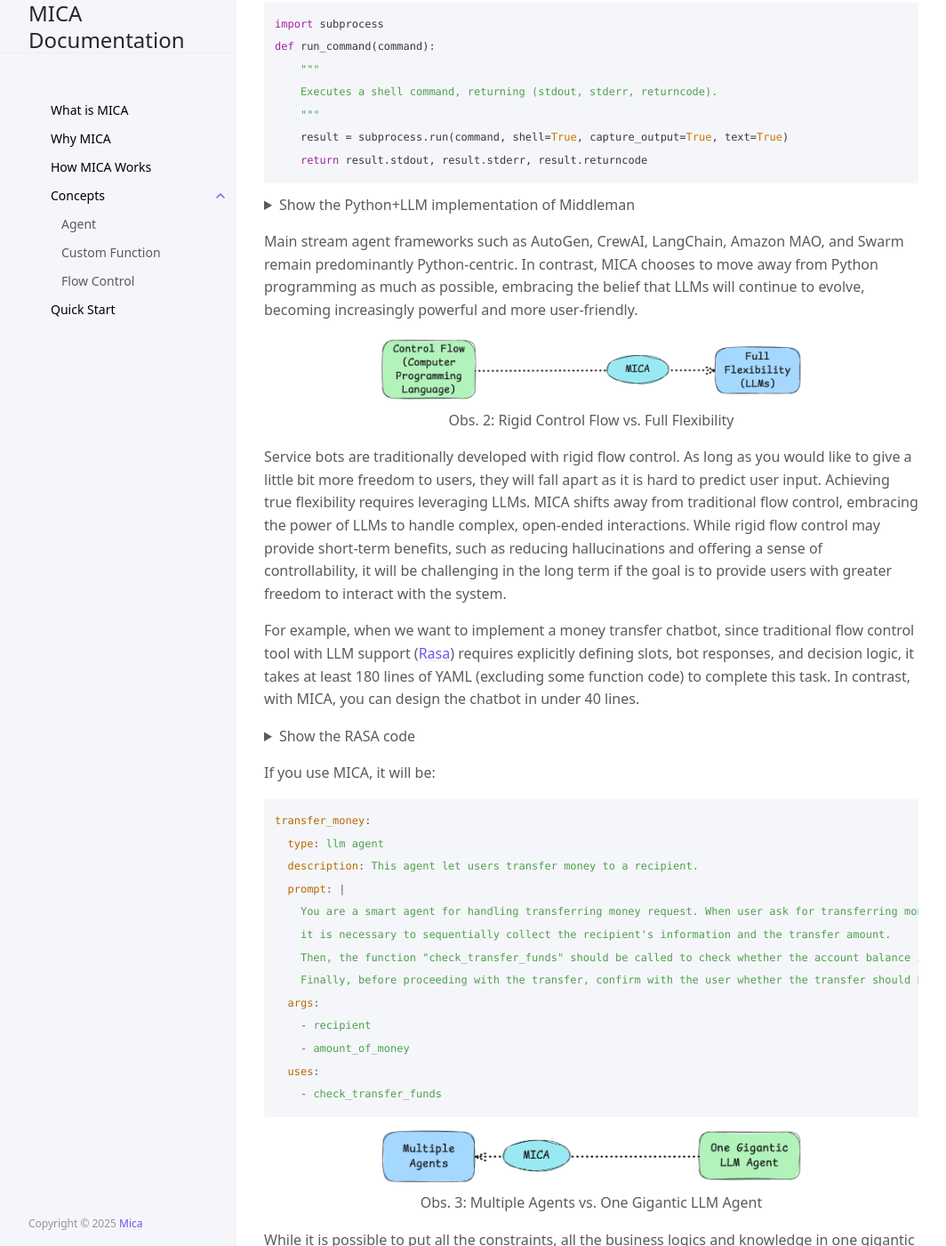
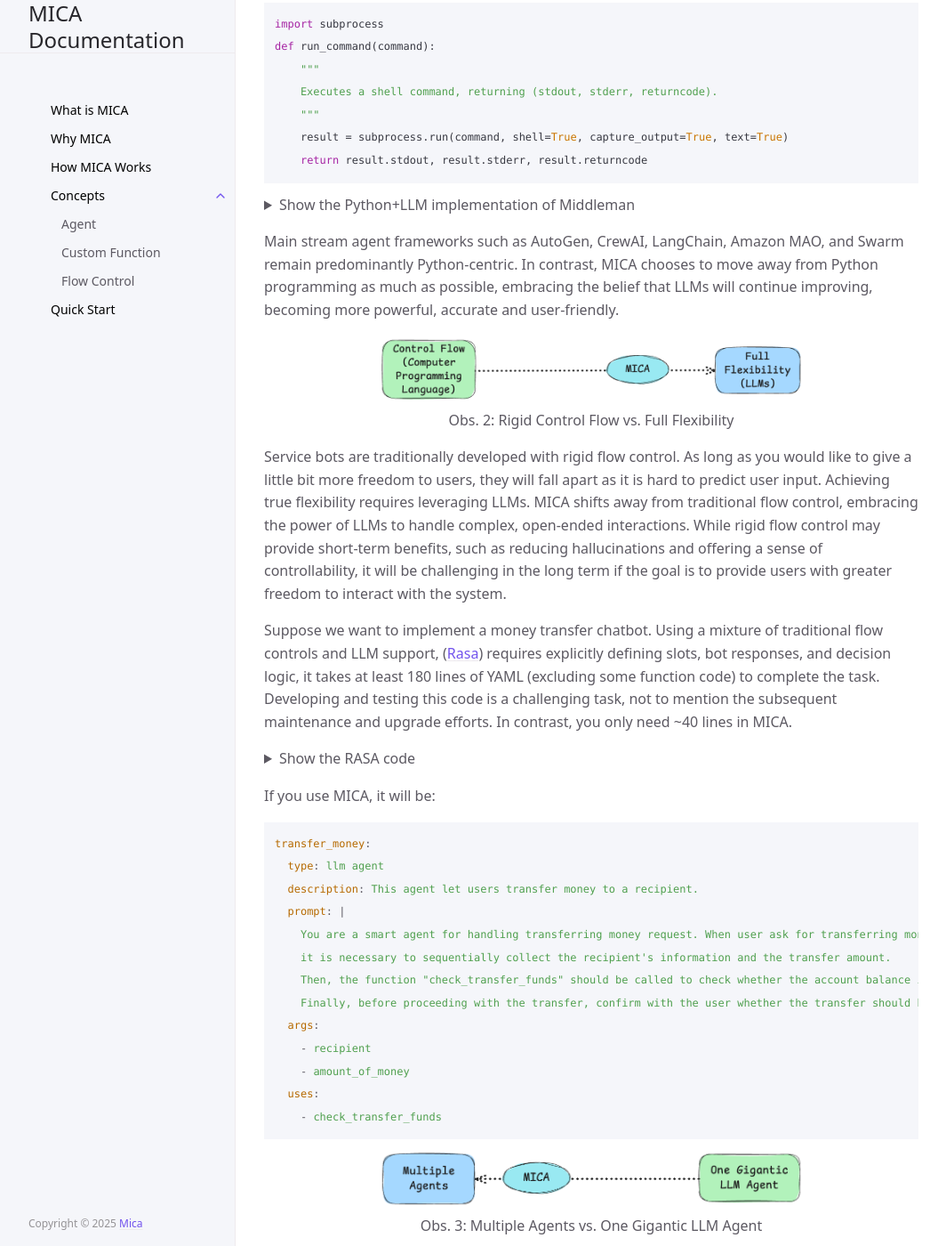
Before and after one commit to Mica-labs/Mica-labs.github.io, a Jekyll site: the page built from docs/introduction/index.md, in a window 1280 px wide and 1400 px high, scrolled down 1499 px. Shown: the whole window at 89% size, without its empty margins (107-1171 px from the left). Built offline with Jekyll 4.4.1, drawn with Linux system fonts in a browser that asks for light colours; cached includes are drawn as plain includes.

Commit message:
Update index.md

```diff
--- a/docs/introduction/index.md
+++ b/docs/introduction/index.md
@@ -247,7 +247,7 @@ if __name__ == "__main__":
 </code></pre>
 </details>
 
-Main stream agent frameworks such as AutoGen, CrewAI, LangChain, Amazon MAO, and Swarm remain predominantly Python-centric. In contrast, MICA chooses to move away from Python programming as much as possible, embracing the belief that LLMs will continue to evolve, becoming increasingly powerful and more user-friendly.
+Main stream agent frameworks such as AutoGen, CrewAI, LangChain, Amazon MAO, and Swarm remain predominantly Python-centric. In contrast, MICA chooses to move away from Python programming as much as possible, embracing the belief that LLMs will continue improving, becoming more powerful, accurate and user-friendly.
 
 
 <center>
@@ -258,7 +258,7 @@ Main stream agent frameworks such as AutoGen, CrewAI, LangChain, Amazon MAO, and
 
 Service bots are traditionally developed with rigid flow control.  As long as you would like to give a little bit more freedom to users, they will fall apart as it is hard to predict user input.   Achieving true flexibility requires leveraging LLMs.  MICA shifts away from traditional flow control, embracing the power of LLMs to handle complex, open-ended interactions.  While rigid flow control may provide short-term benefits, such as reducing hallucinations and offering a sense of controllability, it will be challenging in the long term if the goal is to provide users with greater freedom to interact with the system.
 
-For example, when we want to implement a money transfer chatbot, since traditional flow control tool with LLM support ([Rasa](https://github.com/RasaHQ/rasa-calm-demo?tab=readme-ov-file#demo-bot)) requires explicitly defining slots, bot responses, and decision logic, it takes at least 180 lines of YAML (excluding some function code) to complete this task. In contrast, with MICA, you can design the chatbot in under 40 lines.
+Suppose we want to implement a money transfer chatbot.  Using a mixture of traditional flow controls and LLM support, ([Rasa](https://github.com/RasaHQ/rasa-calm-demo?tab=readme-ov-file#demo-bot)) requires explicitly defining slots, bot responses, and decision logic, it takes at least 180 lines of YAML (excluding some function code) to complete the task. Developing and testing this code is a challenging task, not to mention the subsequent maintenance and upgrade efforts.  In contrast, you only need ~40 lines in MICA.
 
 <details>
   <summary>Show the RASA code</summary>
```
